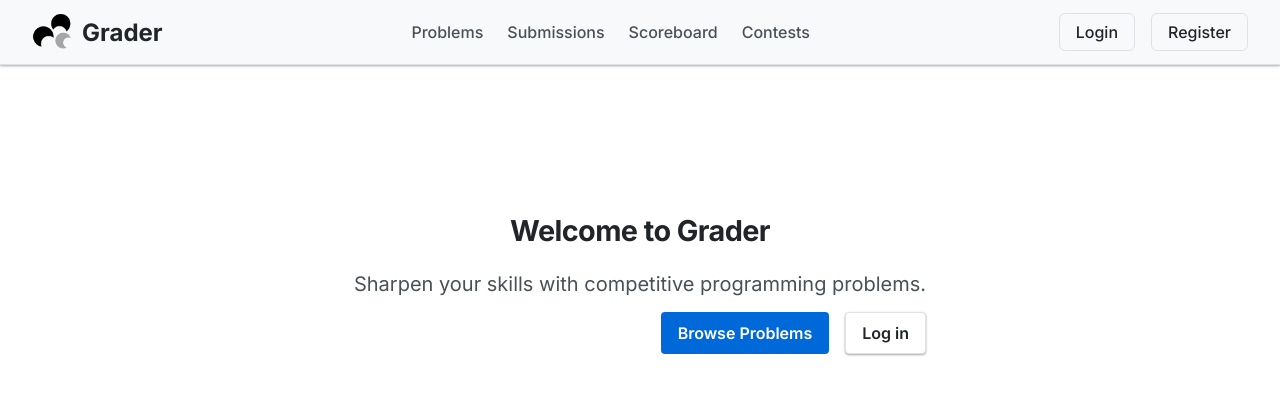
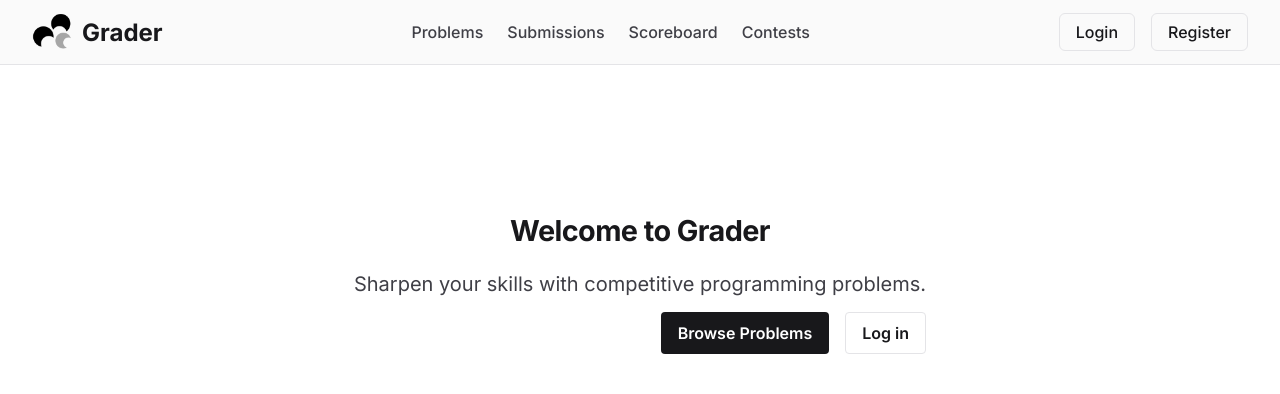
Before and after one commit to Nonbangkok/OJ, a React (Vite) app in the folder frontend/: page / in a window 1280 px wide. Shown: the top 394 px of the page. Built offline with nearby package versions, Linux system fonts and the light colour scheme; no server answers.

Commit message:
feat(ui): neutral light and dark token palette

```diff
--- a/frontend/src/index.css
+++ b/frontend/src/index.css
@@ -29,21 +29,42 @@
   --font-size-card-title: 1rem;
   --font-size-metadata: 0.875rem;
 
+  /* ── Base palette (UI redesign 2026-11, docs/superpowers/specs/2026-11-15-ui-redesign-design.md §5).
+     Neutral zinc surfaces, near-black primary, colour only for meaning:
+     green = pass, red = fail/destructive, amber = time limit/stale. ── */
   --background-primary: #ffffff;
-  --background-secondary: #f8f9fa;
-  --background-tertiary: #e9ecef;
-  --navbar-slider-background: #e9ecef;
-  --migrationProblemItem-background: #e3f2fd;
+  --background-secondary: #fafafa;
+  --background-tertiary: #f4f4f5;
+  --border-color: #e4e4e7;
+  --border-strong: #d4d4d8;
 
-  --text-primary: #212529;
-  --text-secondary: #495057;
-  --text-muted: #6c757d;
+  --text-primary: #18181b;
+  --text-secondary: #3f3f46;
+  --text-muted: #71717a;
+  --text-faint: #a1a1aa;
 
-  --border-color: #dee2e6;
+  --accent-primary: #18181b;
+  --accent-primary-hover: #3f3f46;
+  --text-on-primary: #ffffff;
+  /* Grey crescent of the Grader logo (GraderLogo.tsx). */
+  --logo-accent: #a6a6a6;
 
-  --accent-primary: #007bff;
-  --accent-primary-hover: #0056b3;
-  --text-on-primary: #ffffff;
+  /* Tint triplets (background / text / border) every status family maps to. */
+  --tint-neutral-bg: #f4f4f5;
+  --tint-neutral-fg: #3f3f46;
+  --tint-neutral-border: #e4e4e7;
+  --tint-success-bg: #f0fdf4;
+  --tint-success-fg: #15803d;
+  --tint-success-border: #bbf7d0;
+  --tint-warning-bg: #fffbeb;
+  --tint-warning-fg: #b45309;
+  --tint-warning-border: #fde68a;
+  --tint-danger-bg: #fef2f2;
+  --tint-danger-fg: #dc2626;
+  --tint-danger-border: #fecaca;
+
+  --navbar-slider-background: var(--background-tertiary);
+  --migrationProblemItem-background: var(--background-tertiary);
 
   /* Activity heatmap (GitHub-style contribution grid) */
   --heatmap-empty: #ebedf0;
@@ -61,61 +82,58 @@
   --difficulty-band-5: #8250df;
 
   --action-primary-foreground: #ffffff;
-  --action-primary-background: #0069d9;
-  --action-primary-hover-background: var(--accent-primary-hover);
+  --action-primary-background: #18181b;
+  --action-primary-hover-background: #3f3f46;
   --action-secondary-foreground: var(--text-primary);
-  --action-secondary-background: var(--surface-elevated);
-  --action-secondary-hover-background: var(--background-secondary);
+  --action-secondary-background: var(--background-primary);
+  --action-secondary-hover-background: var(--background-tertiary);
   --action-neutral-foreground: var(--text-primary);
   --action-neutral-background: var(--background-tertiary);
   --action-neutral-hover-background: var(--border-color);
   --action-destructive-foreground: #ffffff;
   --action-destructive-background: var(--button-danger-bg);
   --action-destructive-hover-background: var(--button-danger-hover);
-  --action-focus-ring: #005fcc;
-  --surface-elevated: #ffffff;
-  --surface-elevation: var(--box-shadow);
+  --action-focus-ring: #18181b;
+  --surface-elevated: var(--background-primary);
+  /* No resting shadows: surfaces are separated by 1px borders. Only floating
+     layers (menus, dialogs) use --box-shadow-lg. */
+  --surface-elevation: none;
 
-  --button-danger-bg: #dc3545;
-  /* Red color for danger buttons */
-  --button-danger-hover: #c82333;
-  /* Darker red on hover */
+  --button-danger-bg: #dc2626;
+  --button-danger-hover: #b91c1c;
 
-  --status-success: #28a745;
-  --status-danger: #dc3545;
+  --status-success: #15803d;
+  --status-danger: #dc2626;
   --error-text: var(--status-danger);
-  --status-warning: #ffc107;
-  --status-info: #17a2b8;
+  --status-warning: #b45309;
+  --status-info: #52525b;
 
-  /* Verdict colors shared by the global .status-* classes and the
-     SubmissionModal detail values */
-  --verdict-accepted: #48bb78;
-  --verdict-wrong: #f56565;
-  --verdict-time: #f6ad55;
-  --verdict-compilation: #a0aec0;
-  --verdict-runtime: #ed8936;
-  --verdict-memory: #ed64a6;
-  --verdict-pending: #718096;
+  /* Verdict colours shared by the global .status-* classes and the
+     SubmissionModal detail values. Text colours, all ≥4.5:1. */
+  --verdict-accepted: #15803d;
+  --verdict-wrong: #dc2626;
+  --verdict-time: #b45309;
+  --verdict-compilation: #71717a;
+  --verdict-runtime: #9a3412;
+  --verdict-memory: #c2410c;
+  --verdict-pending: #71717a;
 
-  --status-success-bg: #48bb78;
-  /* Green-action hovers: success buttons stay in the green family instead
-     of flipping to the blue accent. Hover is a brighter green, active
-     (pressed) a darker one. Derived from --status-success-bg
-     (hsl(140 41% 47%)): hover hsl(140 45% 58%), active hsl(140 46% 50%). */
-  --status-success-hover: #64c484;
-  --status-success-active: #45ba6c;
-  --status-error-bg: #dc3545;
-  --status-warning-bg: #ffc107;
-  --status-info-bg: #17a2b8;
+  /* Fills (testcase strip, success buttons): may be lighter than text green. */
+  --status-success-bg: #16a34a;
+  --status-success-hover: #15803d;
+  --status-success-active: #166534;
+  --status-error-bg: var(--status-danger);
+  --status-warning-bg: var(--tint-warning-fg);
+  --status-info-bg: var(--status-info);
 
   --font-family-sans-serif: 'Inter', sans-serif;
-  --box-shadow: 0 1px 3px rgba(0, 0, 0, 0.12), 0 1px 2px rgba(0, 0, 0, 0.24);
+  --box-shadow: none;
 
   --radius-sm: 4px;
-  --radius-md: 8px;
-  --radius-lg: 12px;
-  --shadow-hover: 0 4px 10px rgba(0, 0, 0, 0.1);
-  --box-shadow-lg: 0 10px 20px rgba(0, 0, 0, 0.15), 0 3px 6px rgba(0, 0, 0, 0.1);
+  --radius-md: 6px;
+  --radius-lg: 8px;
+  --shadow-hover: none;
+  --box-shadow-lg: 0 12px 32px -10px rgba(0, 0, 0, 0.25);
 
   /* Semantic aliases — legacy names kept working; map onto the tokens above */
   --card-bg: var(--surface-elevated);
@@ -131,36 +149,35 @@
   --input-bg: var(--background-primary);
   --border-color-light: var(--border-color);
   --error-color: var(--status-danger);
-  --error-bg: rgba(220, 53, 69, 0.1);
+  --error-bg: var(--tint-danger-bg);
   --text-error: var(--error-text);
-  --text-success: #198754;
-  --text-warning: #b8860b;
-  --warning-color: #f57c00;
-  --background-error: rgba(220, 53, 69, 0.1);
-  --background-success: rgba(40, 167, 69, 0.1);
+  --text-success: var(--tint-success-fg);
+  --text-warning: var(--tint-warning-fg);
+  --warning-color: var(--tint-warning-fg);
+  --background-error: var(--tint-danger-bg);
+  --background-success: var(--tint-success-bg);
 
-  /* Code-editor palette — deliberately dark in both themes, mirroring the
-     highlight.js theme used for syntax coloring. */
-  --editor-bg: #282c34;
-  --editor-surface: #21252b;
-  --editor-border: #181b20;
-  --editor-border-strong: #3a3f4b;
-  --editor-text: #abb2bf;
-  --editor-gutter-text: #565c66;
-  --editor-gutter-muted: #636d83;
-  --editor-focus: #61afef;
+  /* Code editor palette — follows the theme. */
+  --editor-bg: #fafafa;
+  --editor-surface: #f4f4f5;
+  --editor-border: #e4e4e7;
+  --editor-border-strong: #d4d4d8;
+  --editor-text: #18181b;
+  --editor-gutter-text: #a1a1aa;
+  --editor-gutter-muted: #a1a1aa;
+  --editor-focus: #18181b;
 
-  /* Statement-editor chrome — dark toolbar by design, constant per theme. */
-  --editor-chrome-bg: #202428;
-  --editor-chrome-text: #f7f7f7;
-  --editor-chrome-muted: #c9cdd1;
-  --editor-chrome-button-bg: #3a4048;
-  --editor-chrome-button-border: #4a525c;
+  /* Statement-editor chrome — follows the theme. */
+  --editor-chrome-bg: var(--background-secondary);
+  --editor-chrome-text: var(--text-primary);
+  --editor-chrome-muted: var(--text-muted);
+  --editor-chrome-button-bg: var(--background-tertiary);
+  --editor-chrome-button-border: var(--border-color);
 
   /* Statement paper preview — pages stay white like printed paper in both
      themes; the desk around the pages follows the theme. */
   --statement-paper: #ffffff;
-  --statement-desk: #e9edf1;
+  --statement-desk: #f4f4f5;
   --statement-stripe-a: #f4f6f8;
   --statement-stripe-b: #eef1f4;
   --statement-page-number: #55606b;
@@ -169,96 +186,110 @@
   --statement-continued: #8a949e;
 
   /* Success tint for the verify checklist. */
-  --success-tint-bg: rgba(25, 135, 84, 0.08);
-  --success-tint-border: rgba(25, 135, 84, 0.35);
+  --success-tint-bg: var(--tint-success-bg);
+  --success-tint-border: var(--tint-success-border);
 
   /* Warning tint (modal notices). */
-  --warning-tint-bg: #fff3cd;
-  --warning-tint-text: #856404;
+  --warning-tint-bg: var(--tint-warning-bg);
+  --warning-tint-text: var(--tint-warning-fg);
 
   /* Danger tint (failure banners). */
-  --danger-tint-bg: rgba(220, 53, 69, 0.08);
+  --danger-tint-bg: var(--tint-danger-bg);
 
-  /* Scoreboard medal accents. */
+  /* Scoreboard medal accents (removed with the Ranking redesign, phase 3). */
   --medal-gold: #d4a017;
   --medal-silver: #9aa5b1;
   --medal-bronze: #b0703c;
 
-  /* Management-page action buttons (legacy composes: btn family). */
-  --action-create-bg: #28a745;
-  --action-create-hover: #218838;
-  --action-edit-bg: #17a2b8;
-  --action-edit-hover: #138496;
-  --action-problems-bg: #007bff;
-  --action-problems-hover: #0069d9;
-  --action-neutral-button-bg: #6c757d;
-  --action-neutral-button-hover: #545b62;
-  --action-disabled-bg: #adb5bd;
+  /* Management-page action buttons: neutral, never colour-coded. */
+  --action-create-bg: var(--action-primary-background);
+  --action-create-hover: var(--action-primary-hover-background);
+  --action-edit-bg: var(--action-primary-background);
+  --action-edit-hover: var(--action-primary-hover-background);
+  --action-problems-bg: var(--action-primary-background);
+  --action-problems-hover: var(--action-primary-hover-background);
+  --action-neutral-button-bg: var(--action-primary-background);
+  --action-neutral-button-hover: var(--action-primary-hover-background);
+  --action-disabled-bg: var(--text-faint);
   --action-button-foreground: #ffffff;
 
   /* Contest-status badges — shared by Management badges, the contest-status
      badge on the problems table, and ContestCard's joined status. */
-  --contest-badge-scheduled-bg: #e3f2fd;
-  --contest-badge-scheduled-fg: #1976d2;
-  --contest-badge-scheduled-border: #bbdefb;
-  --contest-badge-running-bg: #e8f5e8;
-  --contest-badge-running-fg: #2e7d32;
-  --contest-badge-running-border: #c8e6c9;
-  --contest-badge-finishing-bg: #fff3e0;
-  --contest-badge-finishing-fg: #f57c00;
-  --contest-badge-finishing-border: #ffcc02;
-  --contest-badge-finished-bg: #f3e5f5;
-  --contest-badge-finished-fg: #7b1fa2;
-  --contest-badge-finished-border: #ce93d8;
+  --contest-badge-scheduled-bg: var(--tint-neutral-bg);
+  --contest-badge-scheduled-fg: var(--tint-neutral-fg);
+  --contest-badge-scheduled-border: var(--tint-neutral-border);
+  --contest-badge-running-bg: var(--tint-success-bg);
+  --contest-badge-running-fg: var(--tint-success-fg);
+  --contest-badge-running-border: var(--tint-success-border);
+  --contest-badge-finishing-bg: var(--tint-warning-bg);
+  --contest-badge-finishing-fg: var(--tint-warning-fg);
+  --contest-badge-finishing-border: var(--tint-warning-border);
+  --contest-badge-finished-bg: var(--tint-neutral-bg);
+  --contest-badge-finished-fg: var(--text-muted);
+  --contest-badge-finished-border: var(--tint-neutral-border);
 
   /* Batch-upload feedback boxes. */
-  --feedback-info-bg: #e7f3fe;
-  --feedback-info-border: #2196f3;
-  --feedback-info-fg: #155a8a;
-  --feedback-success-bg: #e8f5e9;
-  --feedback-success-border: #4caf50;
-  --feedback-success-fg: #2e7d32;
-  --feedback-error-bg: #ffebee;
-  --feedback-error-border: #f44336;
-  --feedback-error-fg: #c62828;
+  --feedback-info-bg: var(--tint-neutral-bg);
+  --feedback-info-border: var(--tint-neutral-border);
+  --feedback-info-fg: var(--tint-neutral-fg);
+  --feedback-success-bg: var(--tint-success-bg);
+  --feedback-success-border: var(--tint-success-border);
+  --feedback-success-fg: var(--tint-success-fg);
+  --feedback-error-bg: var(--tint-danger-bg);
+  --feedback-error-border: var(--tint-danger-border);
+  --feedback-error-fg: var(--tint-danger-fg);
 
-  /* ContestCard action buttons (gradient pairs). */
-  --contest-action-join-from: #4caf50;
-  --contest-action-join-to: #45a049;
-  --contest-action-join-hover-from: #45a049;
-  --contest-action-join-hover-to: #3d8b40;
-  --contest-action-enter-from: #2196f3;
-  --contest-action-enter-to: #1976d2;
-  --contest-action-enter-hover-from: #1976d2;
-  --contest-action-enter-hover-to: #1565c0;
-  --contest-action-scoreboard-from: #ff9800;
-  --contest-action-scoreboard-to: #f57c00;
-  --contest-action-scoreboard-hover-from: #f57c00;
-  --contest-action-scoreboard-hover-to: #ef6c00;
-  --contest-action-login-from: #9c27b0;
-  --contest-action-login-to: #7b1fa2;
-  --contest-action-login-hover-from: #7b1fa2;
-  --contest-action-login-hover-to: #6a1b9a;
-  --contest-action-foreground: #ffffff;
+  /* ContestCard action buttons: flat (from = to) until the gradients are
+     removed from ContestCard.module.css in phase 1 task 5. */
+  --contest-action-join-from: var(--action-primary-background);
+  --contest-action-join-to: var(--action-primary-background);
+  --contest-action-join-hover-from: var(--action-primary-hover-background);
+  --contest-action-join-hover-to: var(--action-primary-hover-background);
+  --contest-action-enter-from: var(--action-primary-background);
+  --contest-action-enter-to: var(--action-primary-background);
+  --contest-action-enter-hover-from: var(--action-primary-hover-background);
+  --contest-action-enter-hover-to: var(--action-primary-hover-background);
+  --contest-action-scoreboard-from: var(--action-primary-background);
+  --contest-action-scoreboard-to: var(--action-primary-background);
+  --contest-action-scoreboard-hover-from: var(--action-primary-hover-background);
+  --contest-action-scoreboard-hover-to: var(--action-primary-hover-background);
+  --contest-action-login-from: var(--action-primary-background);
+  --contest-action-login-to: var(--action-primary-background);
+  --contest-action-login-hover-from: var(--action-primary-hover-background);
+  --contest-action-login-hover-to: var(--action-primary-hover-background);
+  --contest-action-foreground: var(--action-primary-foreground);
 }
 
 [data-theme='dark'] {
   color-scheme: dark;
-  --background-primary: #121212;
-  --background-secondary: #1e1e1e;
-  --background-tertiary: #2a2a2a;
-  --navbar-slider-background: #424242;
-  --migrationProblemItem-background: #4d4c4c;
+  /* GitHub-dark tones. */
+  --background-primary: #0d1117;
+  --background-secondary: #161b22;
+  --background-tertiary: #21262d;
+  --border-color: #30363d;
+  --border-strong: #484f58;
 
-  --text-primary: #e0e0e0;
-  --text-secondary: #a0a0a0;
-  --text-muted: #a0a0a0;
+  --text-primary: #e6edf3;
+  --text-secondary: #c9d1d9;
+  --text-muted: #8b949e;
+  --text-faint: #6e7681;
 
-  --border-color: #424242;
+  --accent-primary: #e6edf3;
+  --accent-primary-hover: #c9d1d9;
+  --logo-accent: #a6a6a6;
 
-  --accent-primary: #0d6efd;
-  --accent-primary-hover: #3d8bfd;
-  --text-on-primary: #ffffff;
+  --tint-neutral-bg: #21262d;
+  --tint-neutral-fg: #c9d1d9;
+  --tint-neutral-border: #30363d;
+  --tint-success-bg: #0f2a19;
+  --tint-success-fg: #3fb950;
+  --tint-success-border: #1f6f37;
+  --tint-warning-bg: #2b2111;
+  --tint-warning-fg: #d29922;
+  --tint-warning-border: #6e5313;
+  --tint-danger-bg: #2d1214;
+  --tint-danger-fg: #f85149;
+  --tint-danger-border: #6e2b2b;
 
   /* Activity heatmap — brighter greens for dark surfaces */
   --heatmap-empty: #30363d;
@@ -275,71 +306,49 @@
   --difficulty-band-4: #da3633;
   --difficulty-band-5: #8957e5;
 
-  --action-primary-foreground: #ffffff;
-  --action-primary-background: #0b5ed7;
-  --action-primary-hover-background: var(--accent-primary-hover);
-  --action-secondary-foreground: var(--text-primary);
-  --action-secondary-background: var(--surface-elevated);
-  --action-secondary-hover-background: var(--background-tertiary);
-  --action-neutral-foreground: var(--text-primary);
-  --action-neutral-background: var(--background-tertiary);
-  --action-neutral-hover-background: var(--navbar-slider-background);
-  --action-destructive-foreground: #ffffff;
-  --action-destructive-background: var(--button-danger-bg);
-  --action-destructive-hover-background: var(--button-danger-hover);
-  --action-focus-ring: #6ea8fe;
-  --surface-elevated: #1e1e1e;
-  --surface-elevation: var(--box-shadow);
+  --action-primary-foreground: #0d1117;
+  --action-primary-background: #e6edf3;
+  --action-primary-hover-background: #c9d1d9;
+  --action-focus-ring: #e6edf3;
 
-  --button-danger-bg: #dc3545;
-  /* Ensure consistent danger color in dark mode */
-  --button-danger-hover: #ef455a;
-  /* Slightly brighter for dark mode hover */
+  --button-danger-bg: #da3633;
+  --button-danger-hover: #b62324;
 
-  --status-success: #198754;
-  --status-danger: #dc3545;
-  --error-text: #ff6b7a;
-  --status-warning: #ffc107;
-  --status-info: #0dcaf0;
+  --status-success: #3fb950;
+  --status-danger: #f85149;
+  --status-warning: #d29922;
+  --status-info: #8b949e;
 
-  --box-shadow: 0 1px 3px rgba(0, 0, 0, 0.3), 0 1px 2px rgba(0, 0, 0, 0.4);
+  --verdict-accepted: #3fb950;
+  --verdict-wrong: #f85149;
+  --verdict-time: #d29922;
+  --verdict-compilation: #8b949e;
+  --verdict-runtime: #f0883e;
+  --verdict-memory: #db6d28;
+  --verdict-pending: #8b949e;
 
-  --status-success-bg: #198754;
-  /* Dark-mode green hover/active: brightened versions of the darker-theme
-     success green (hover hsl(160 55% 42%), active hsl(160 52% 46%)). */
-  --status-success-hover: #1fa663;
-  --status-success-active: #1b9457;
-  --status-warning-bg: #d39e00;
-  --shadow-hover: 0 4px 10px rgba(0, 0, 0, 0.4);
+  --status-success-bg: #238636;
+  --status-success-hover: #2ea043;
+  --status-success-active: #1a7f37;
 
-  /* Dark-mode overrides for the semantic aliases */
-  --card-bg: var(--surface-elevated);
-  --background-hover: var(--background-tertiary);
-  --background-darker: var(--background-tertiary);
-  --background-light: var(--background-tertiary);
-  --input-bg: var(--background-secondary);
-  --text-success: #2fbf71;
-  --text-warning: #f6c344;
-  --warning-color: #ffa040;
+  --box-shadow-lg: 0 12px 32px -10px rgba(0, 0, 0, 0.6);
 
-  /* Warning tint readable on dark surfaces. */
-  --warning-tint-bg: rgba(255, 193, 7, 0.12);
-  --warning-tint-text: #ffd57e;
-
-  /* Danger tint readable on dark surfaces. */
-  --danger-tint-bg: rgba(220, 53, 69, 0.14);
+  --editor-bg: #0d1117;
+  --editor-surface: #161b22;
+  --editor-border: #30363d;
+  --editor-border-strong: #484f58;
+  --editor-text: #e6edf3;
+  --editor-gutter-text: #6e7681;
+  --editor-gutter-muted: #6e7681;
+  --editor-focus: #e6edf3;
 
   /* Medals brightened for dark backgrounds. */
   --medal-gold: #ffcc4d;
   --medal-silver: #c6cdd5;
   --medal-bronze: #d2926b;
-  --error-bg: rgba(255, 107, 122, 0.12);
-  --background-error: rgba(255, 107, 122, 0.12);
-  --background-success: rgba(46, 204, 113, 0.12);
 
-  /* Dark-mode overrides: the desk around statement pages darkens; the paper
-     itself and the editor palettes intentionally stay constant. */
-  --statement-desk: #1a1d21;
+  /* The desk around statement pages darkens; the paper itself stays white. */
+  --statement-desk: #010409;
 }
 
 /* Global styles reset and base */
```
Also changed, not shown: frontend/src/features/scoreboard/ScoreboardTable.module.css (+4 -17 lines), frontend/src/tests/design/tokenUtils.ts (added, +103 -0 lines), 1 other file (tests, documents, lock files or other folders).
